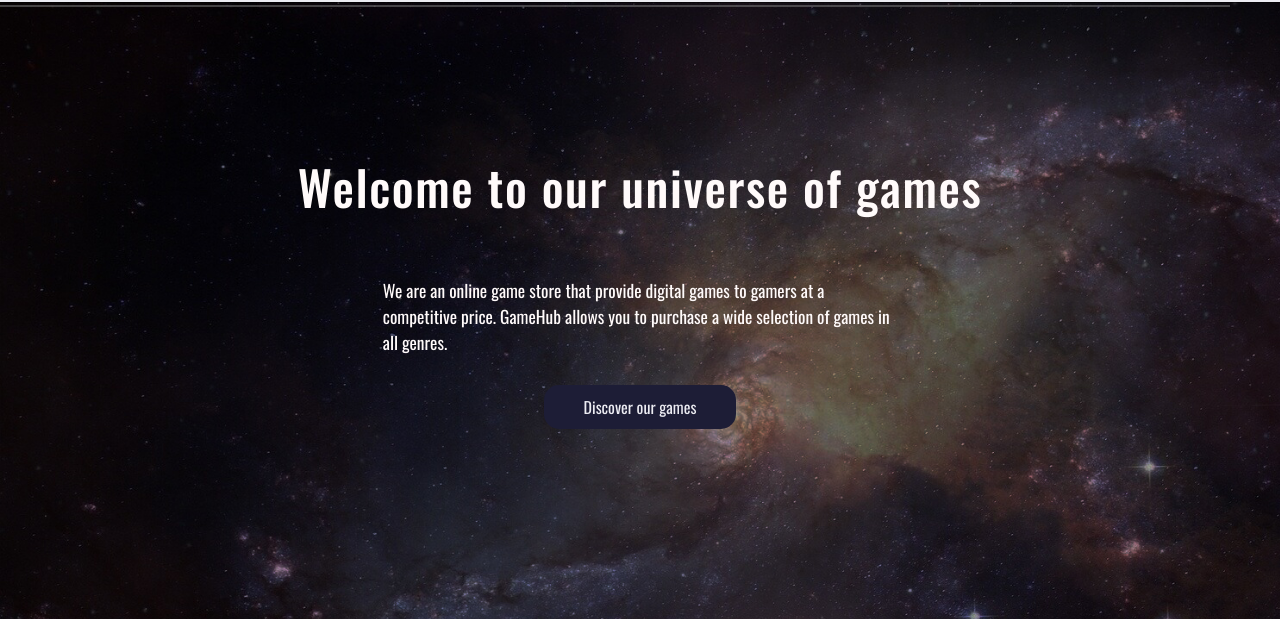
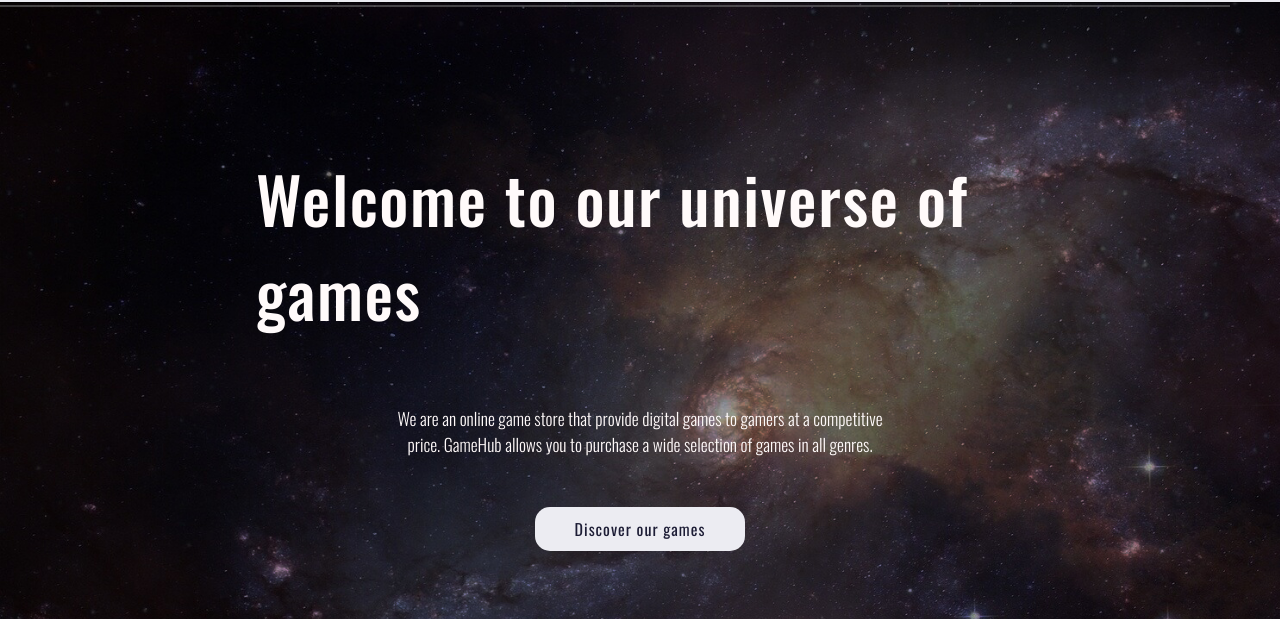
Before and after one commit to Glenn-2k/GamehubCAJS1--New, a plain HTML site: page index.html in a window 1280 px wide. Shown: the part 138-757 px from the top of the page. Drawn offline with nearby package versions, Linux system fonts and the light colour scheme; no server answers.

Commit message:
changed some of the design on the landing page

```diff
--- a/css/styles.css
+++ b/css/styles.css
@@ -150,7 +150,7 @@ main {
   width: 100vw;
   min-height: 50vh;
   margin-top: 80px;
-  box-shadow: 0px 1px #00000075;
+  /* box-shadow: 0px 1px #00000075; */
 }
 
 @media (min-width: 769px) {
@@ -243,20 +243,26 @@ footer {
 
 .home-info {
   font-size: 0.95rem;
-  font-weight: 400;
+  font-weight: 300;
   margin: 0 50px 50px 50px;
   color: snow;
+  text-align: center;
 }
 
 .home-cta {
   text-decoration: none;
-  background-color: #1d1d36;
-  color: #ececf2;
+  background-color: #ececf2;
+  color: #1d1d36;
   padding-left: 90px;
   padding-right: 90px;
   padding-top: 10px;
   padding-bottom: 10px;
   border-radius: 15px;
+  letter-spacing: 1px;
+}
+
+.home-cta:hover {
+  background-color: #bbbbc4;
 }
 
 /* Content - Home */
@@ -269,7 +275,7 @@ footer {
   }
 
   .home-heading {
-    font-size: 3rem;
+    font-size: 4rem;
   }
 
   .home-info {
@@ -284,7 +290,6 @@ footer {
     padding-left: 40px;
     padding-right: 40px;
     position: relative;
-    bottom: 20px;
   }
 }
 
```
